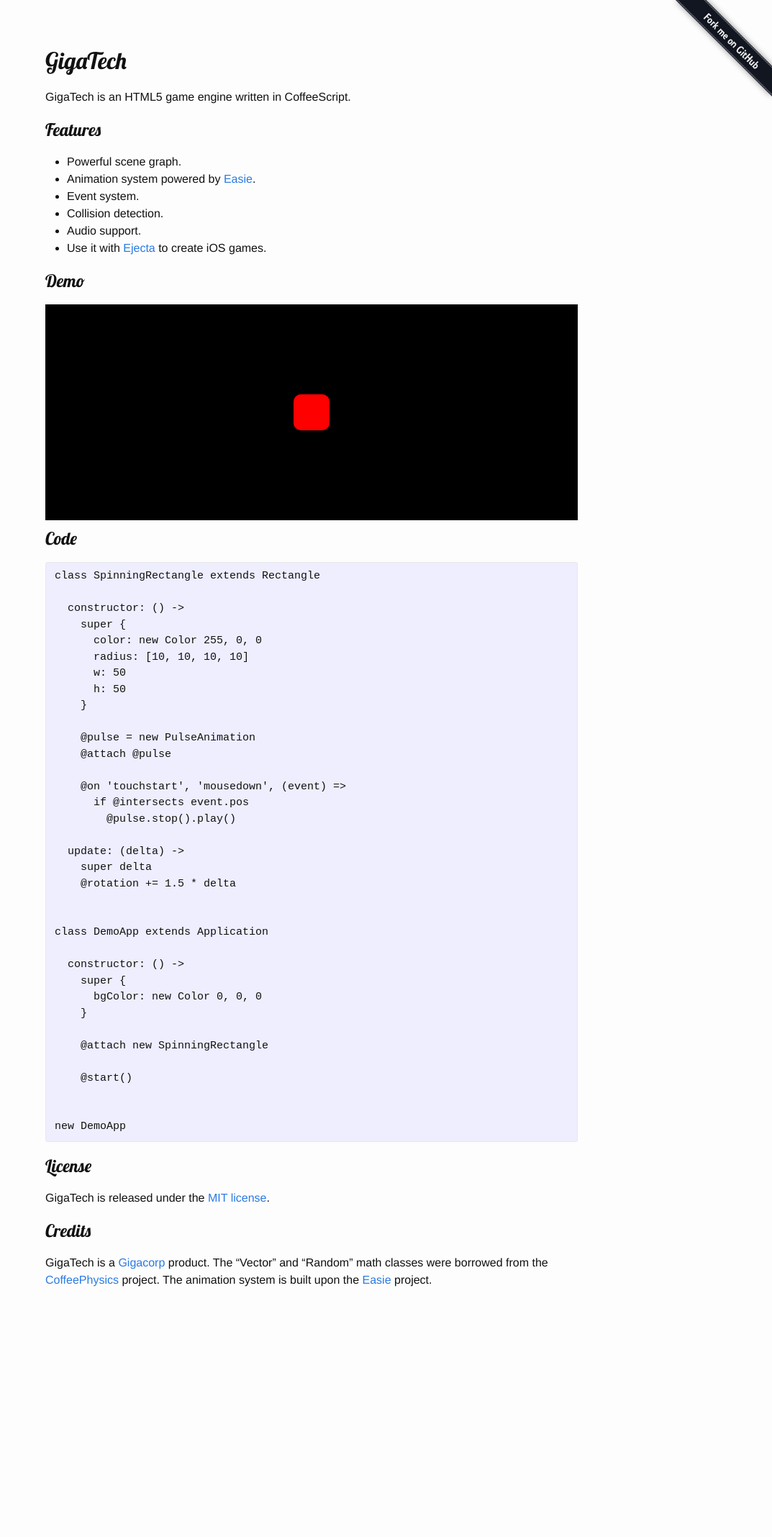
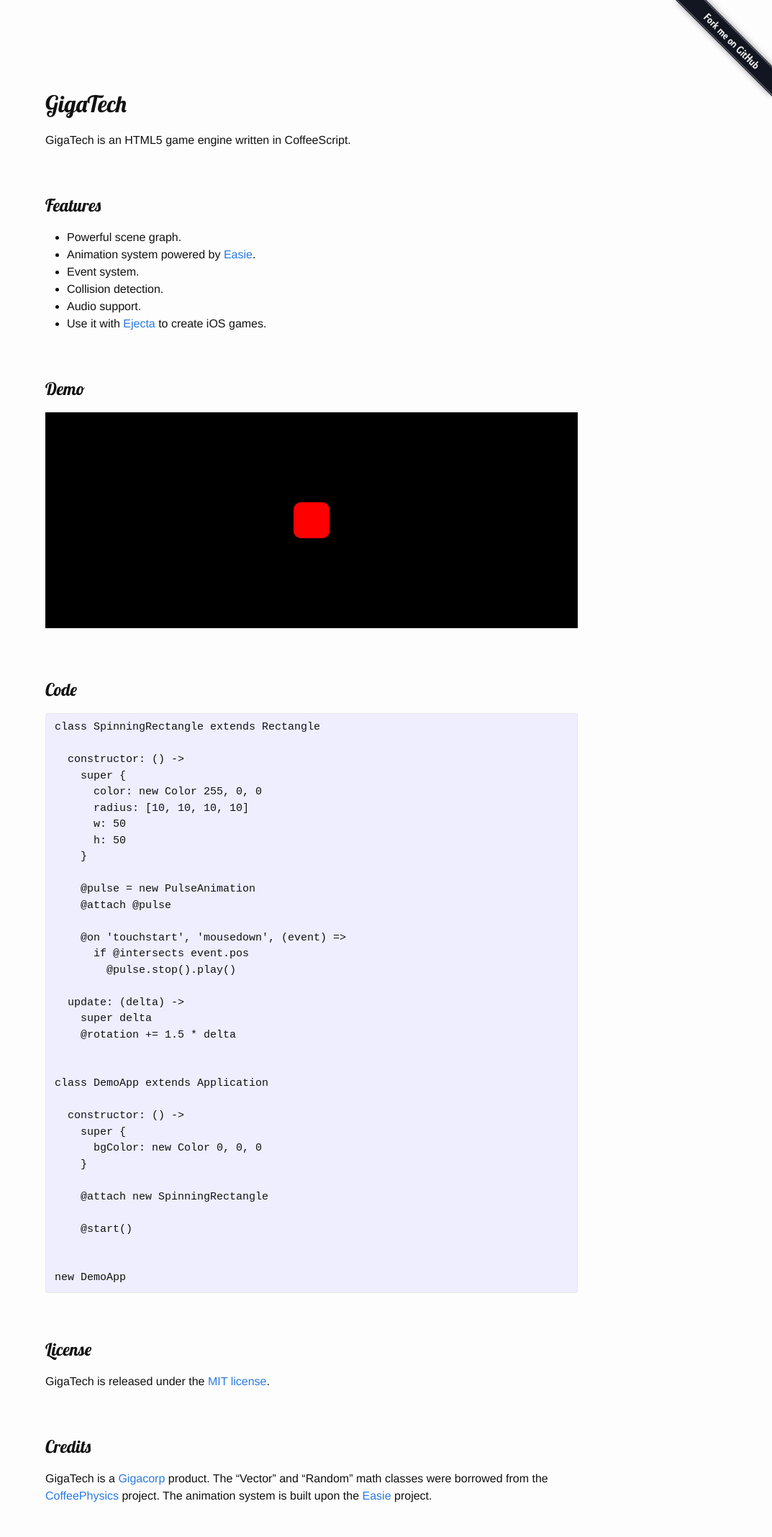
Before and after one commit to Gigacorp/GigaTech, a Jekyll site: the page built from index.md, in a window 1280 px wide. Shown: the whole page at 72% size, without its empty margins (207-1280 px from the left). Built offline with Jekyll 4.4.1, drawn with Linux system fonts in a browser that asks for light colours; before the commit the page ends 1836 px from its top, so only the background shows below that.

Commit message:
Style tweaks

```diff
--- a/_sass/_layout.scss
+++ b/_sass/_layout.scss
@@ -10,8 +10,11 @@
 }
 
 h1 {
-    // font-size: 35px;
-    // margin: $spacing-unit 0 2*$spacing-unit 0;
+    margin: 2*$spacing-unit 0 $spacing-unit/2 0;
+}
+
+h2 {
+    margin: 2*$spacing-unit 0 $spacing-unit/2 0;
 }
 
 .page-content {
```
